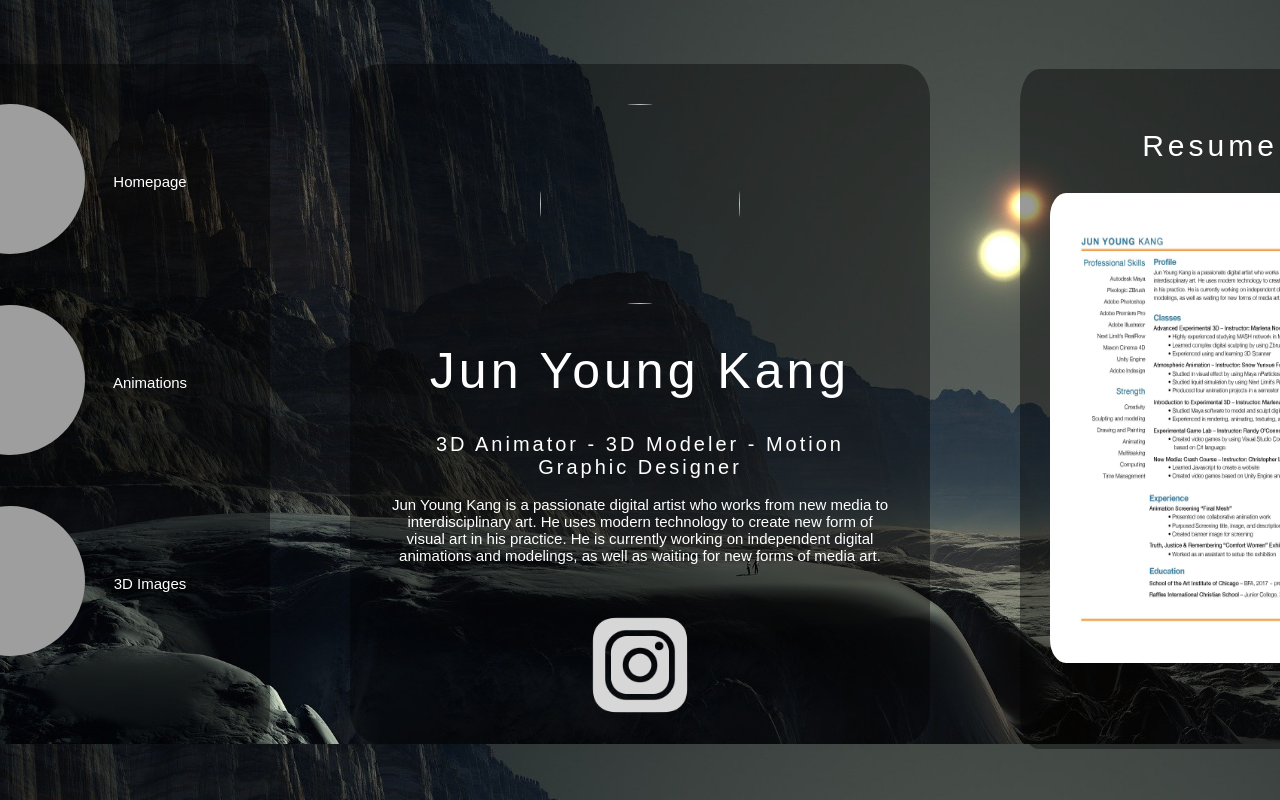
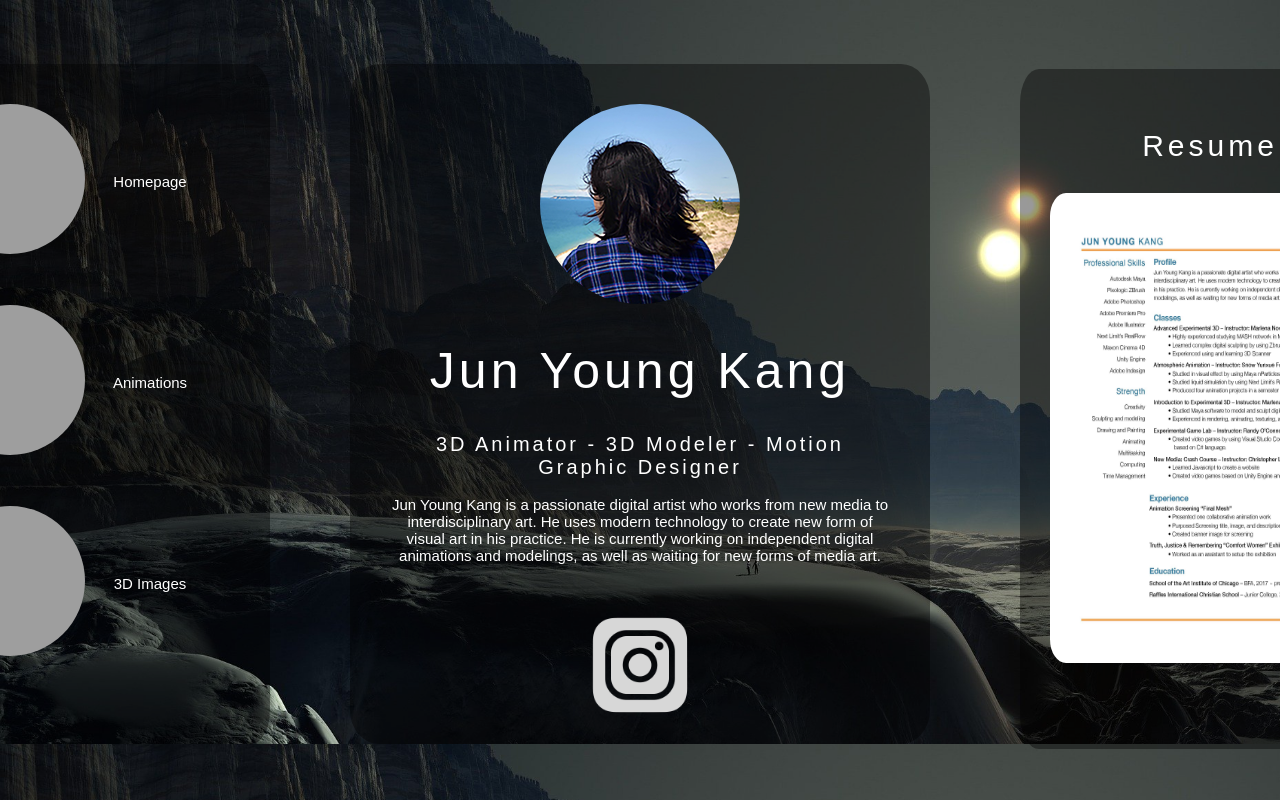
Before and after one commit to JunKang97/ArtistWebsite, a plain HTML site: page docs/ArtistProfile.html in a window 1280 px wide. Shown: the top 800 px of the page. Drawn offline with Linux system fonts and the light colour scheme; grey boxes are pictures that could not be loaded.

Commit message:
Update ArtistProfile.html

```diff
--- a/docs/ArtistProfile.html
+++ b/docs/ArtistProfile.html
@@ -9,7 +9,7 @@
 
 <body>
     <div class="box">
-        <img src=".images/Skype_Photo.jpg" alt="" class="box-img">
+        <img src="images/Skype_Photo.jpg" alt="" class="box-img">
         <h1>Jun Young Kang</h1>
         <h2>3D Animator - 3D Modeler - Motion Graphic Designer</h2>
         <p> Jun Young Kang is a passionate digital artist who works from new media to
```
